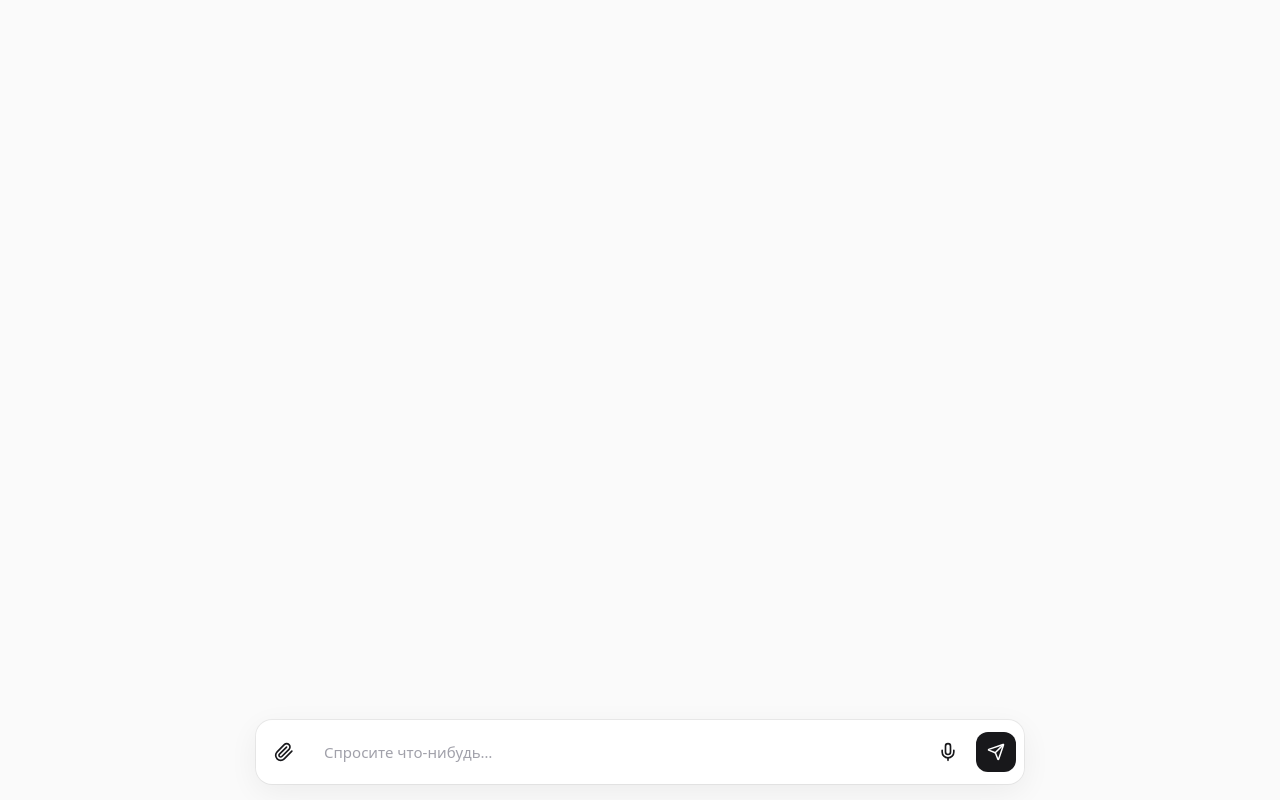
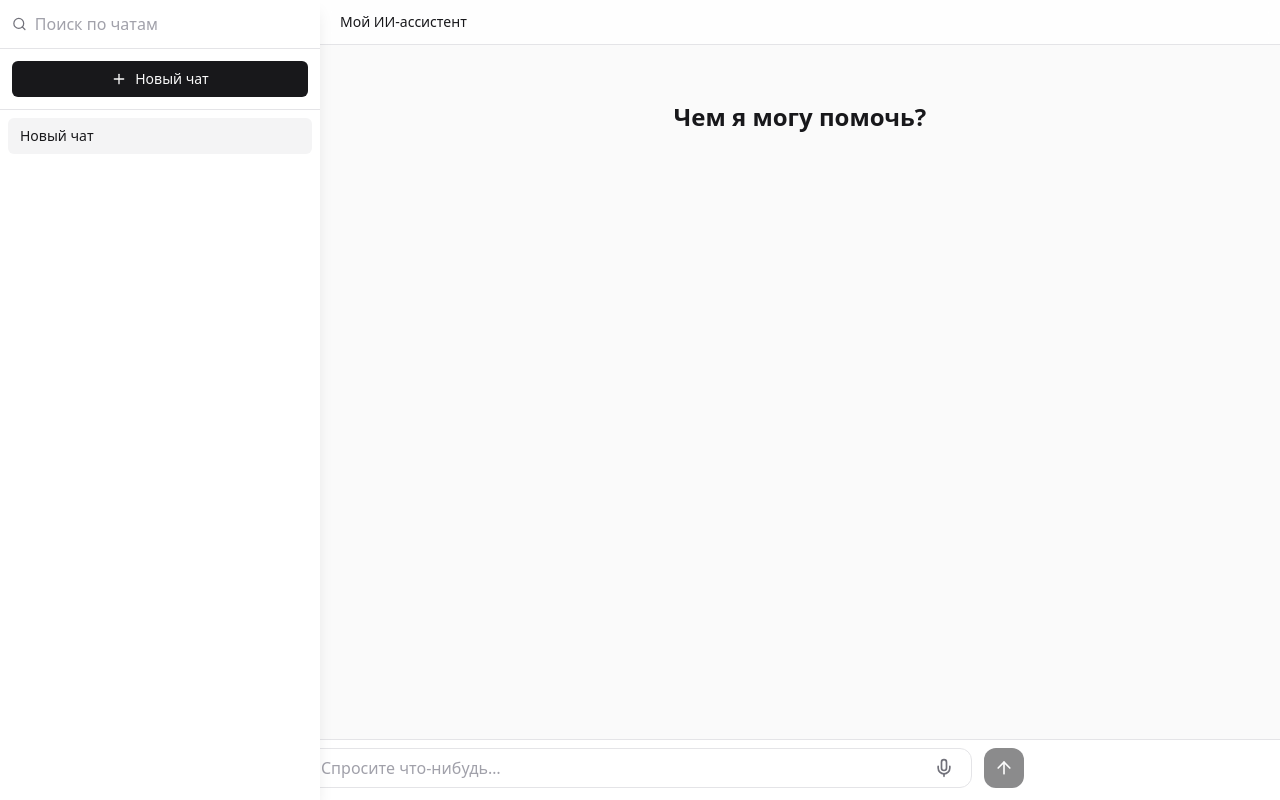
Before and after one commit to 89059043673d-ctrl/ai-assistant-chat, a Next.js app: page / in a window 1280 px wide. Built offline with nearby package versions, Linux system fonts and the light colour scheme.

Commit message:
Update Chat.tsx

```diff
--- a/components/Chat.tsx
+++ b/components/Chat.tsx
@@ -1,142 +1,391 @@
 'use client';
 
-import { useCallback, useRef, useState } from 'react';
-import { Menu, Paperclip, Mic, Send } from 'lucide-react';
+import React, { useEffect, useMemo, useRef, useState } from 'react';
+import {
+  Menu,
+  Search,
+  Plus,
+  Paperclip,
+  Mic,
+  MicOff,
+  ArrowUp,
+} from 'lucide-react';
 
-type Msg = { id: string; role: 'user' | 'assistant'; content: string };
+type Role = 'user' | 'assistant';
+type Message = { role: Role; content: string };
+
+type ChatMeta = {
+  id: string;
+  title: string;
+  createdAt: number;
+};
+
+type ChatThread = {
+  meta: ChatMeta;
+  messages: Message[];
+};
+
+const SIDEBAR_WIDTH = 320;
+
+function uid() {
+  return Math.random().toString(36).slice(2, 10);
+}
+
+const STORAGE_KEY = 'ai-chat-threads';
+const CURRENT_ID_KEY = 'ai-chat-current-id';
 
 export default function Chat() {
-  const [messages, setMessages] = useState<Msg[]>([]);
-  const [input, setInput] = useState('');
-  const [isSending, setIsSending] = useState(false);
+  // sidebar
+  const [open, setOpen] = useState(false);
 
-  // флаг-защита от двойной отправки (клик + enter и т.п.)
-  const sendingRef = useRef(false);
+  // threads
+  const [threads, setThreads] = useState<ChatThread[]>([]);
+  const [currentId, setCurrentId] = useState<string | null>(null);
 
-  const handleSend = useCallback(async (e?: React.FormEvent) => {
-    if (e) e.preventDefault();                // ← не даём форме «пузыриться»
-    if (sendingRef.current) return;           // ← защита от дабл-клика
-    const text = input.trim();
-    if (!text) return;
+  // compose
+  const [text, setText] = useState('');
+  const [file, setFile] = useState<File | null>(null);
+  const [sending, setSending] = useState(false);
 
-    sendingRef.current = true;
-    setIsSending(true);
+  // voice
+  const [recOn, setRecOn] = useState(false);
+  const recRef = useRef<any>(null);
 
-    // сразу добавим сообщение пользователя в чат
-    const userMsg: Msg = { id: crypto.randomUUID(), role: 'user', content: text };
-    setMessages((prev) => [...prev, userMsg]);
-    setInput('');
+  // load from localStorage
+  useEffect(() => {
+    try {
+      const raw = localStorage.getItem(STORAGE_KEY);
+      const saved = raw ? (JSON.parse(raw) as ChatThread[]) : [];
+      setThreads(saved);
 
+      const savedId = localStorage.getItem(CURRENT_ID_KEY);
+      if (savedId && saved.some(t => t.meta.id === savedId)) {
+        setCurrentId(savedId);
+      } else {
+        const first = createThread('Новый чат');
+        setThreads([first]);
+        setCurrentId(first.meta.id);
+        persist([first], first.meta.id);
+      }
+    } catch {
+      const first = createThread('Новый чат');
+      setThreads([first]);
+      setCurrentId(first.meta.id);
+      persist([first], first.meta.id);
+    }
+  }, []);
+
+  // speech recognition (без SSR)
+  useEffect(() => {
+    if (typeof window === 'undefined') return;
+    const SR =
+      (window as any).SpeechRecognition ||
+      (window as any).webkitSpeechRecognition;
+    if (!SR) return;
+
+    const rec = new SR();
+    rec.lang = 'ru-RU';
+    rec.interimResults = false;
+    rec.maxAlternatives = 1;
+    rec.onresult = (e: any) => {
+      const phrase = e.results?.[0]?.[0]?.transcript || '';
+      if (phrase) setText(prev => (prev ? prev + ' ' : '') + phrase);
+    };
+    rec.onend = () => setRecOn(false);
+    rec.onerror = () => setRecOn(false);
+    recRef.current = rec;
+  }, []);
+
+  const current = useMemo(
+    () => threads.find(t => t.meta.id === currentId) || null,
+    [threads, currentId]
+  );
+
+  function persist(list: ChatThread[], id: string | null) {
+    localStorage.setItem(STORAGE_KEY, JSON.stringify(list));
+    if (id) localStorage.setItem(CURRENT_ID_KEY, id);
+  }
+
+  function createThread(title: string): ChatThread {
+    return {
+      meta: { id: uid(), title, createdAt: Date.now() },
+      messages: [],
+    };
+  }
+
+  function addThread() {
+    const t = createThread('Новый чат');
+    const next = [t, ...threads];
+    setThreads(next);
+    setCurrentId(t.meta.id);
+    persist(next, t.meta.id);
+    setOpen(false);
+  }
+
+  function setActive(id: string) {
+    setCurrentId(id);
+    persist(threads, id);
+    setOpen(false);
+  }
+
+  function onAttach(e: React.ChangeEvent<HTMLInputElement>) {
+    const f = e.target.files?.[0];
+    if (f) setFile(f);
+  }
+
+  function toggleRec() {
+    if (!recRef.current) return;
+    if (recOn) {
       try {
-      // ⚠️ тут оставь свой действующий вызов API (как у тебя было)
-      // Ниже — безопасная заглушка, чтобы не ломать деплой при пустом биллинге
-      // const res = await fetch('/api/chat', { method: 'POST', headers: { 'Content-Type': 'application/json' }, body: JSON.stringify({ message: text }) });
-      // const data = await res.json();
-      // const assistantText = data?.reply ?? '...';
+        recRef.current.stop();
+      } catch {}
+      setRecOn(false);
+    } else {
+      try {
+        recRef.current.start();
+        setRecOn(true);
+      } catch {}
+    }
+  }
 
-      const assistantText =
-        'Не удалось получить ответ от модели. Проверьте баланс OpenAI Billing и переменную OPENAI_API_KEY на Vercel.';
+  async function sendMessage() {
+    if (!text.trim() && !file) return;
+    if (!current) return;
 
-      const botMsg: Msg = { id: crypto.randomUUID(), role: 'assistant', content: assistantText };
-      setMessages((prev) => [...prev, botMsg]);
-    } catch (err) {
-      const botMsg: Msg = {
-        id: crypto.randomUUID(),
+    const userMsg: Message = { role: 'user', content: text.trim() || '(файл)' };
+    const updated: ChatThread[] = threads.map(t =>
+      t.meta.id === current.meta.id
+        ? { ...t, messages: [...t.messages, userMsg] }
+        : t
+    );
+    setThreads(updated);
+    setText('');
+    setFile(null);
+    setSending(true);
+    try {
+      const form = new FormData();
+      form.append('message', userMsg.content);
+      if (file) form.append('file', file);
+
+      const res = await fetch('/api/chat', { method: 'POST', body: form });
+      const data = await res.json().catch(() => ({}));
+
+      const reply: Message =
+        data?.message
+          ? { role: 'assistant', content: data.message as string }
+          : {
               role: 'assistant',
               content:
-          'Не удалось получить ответ от модели. Проверьте баланс OpenAI Billing и переменную OPENAI_API_KEY на Vercel.',
+                res.status === 429
+                  ? 'Лимит API. Проверьте биллинг OpenAI или ключ OPENAI_API_KEY.'
+                  : 'Не удалось получить ответ от модели.',
             };
-      setMessages((prev) => [...prev, botMsg]);
+
+      const after: ChatThread[] = (prev => {
+        const idx = prev.findIndex(t => t.meta.id === current.meta.id);
+        if (idx === -1) return prev;
+        const copy = [...prev];
+        const t = copy[idx];
+        // первый ответ — формируем заголовок чата
+        const title =
+          t.messages.length === 0 && userMsg.content
+            ? userMsg.content.slice(0, 40)
+            : t.meta.title;
+        copy[idx] = {
+          meta: { ...t.meta, title: title || t.meta.title },
+          messages: [...t.messages, userMsg, reply],
+        };
+        return copy;
+      })(updated);
+
+      setThreads(after);
+      persist(after, current.meta.id);
+    } catch {
+      const failed: ChatThread[] = threads.map(t =>
+        t.meta.id === current.meta.id
+          ? {
+              ...t,
+              messages: [
+                ...t.messages,
+                { role: 'assistant', content: 'Ошибка сети.' },
+              ],
+            }
+          : t
+      );
+      setThreads(failed);
+      persist(failed, current.meta.id);
     } finally {
-      setIsSending(false);
-      sendingRef.current = false;
+      setSending(false);
     }
-  }, [input]);
+  }
 
-  // Прикрепление файла — оставь свою реализацию, если уже есть
-  const onPickFile = useCallback((e: React.ChangeEvent<HTMLInputElement>) => {
-    const file = e.target.files?.[0];
-    if (!file) return;
-    // TODO: твоя отправка файла
-  }, []);
-
-  // Микрофон — оставь свою реализацию, если уже есть
-  const onMic = useCallback(() => {
-    // TODO: твоя диктовка / распознавание
-  }, []);
+  function onKeyDown(e: React.KeyboardEvent<HTMLTextAreaElement>) {
+    if (e.key === 'Enter' && !e.shiftKey) {
+      e.preventDefault();
+      sendMessage();
+    }
+  }
 
   return (
-    <div className="flex h-dvh w-full">
-      {/* Левая кнопка-«бургер» (твоя боковая панель истории чатов уже есть) */}
+    <div className="flex min-h-[100dvh] w-full bg-zinc-50 text-zinc-900 dark:bg-zinc-950 dark:text-zinc-100">
+      {/* Sidebar */}
+      <div
+        className="fixed inset-y-0 left-0 z-40 w-[--sb] -translate-x-full bg-white shadow-lg transition-transform duration-300 ease-out dark:bg-zinc-900 md:translate-x-0"
+        style={
+          {
+            // CSS var управляет шириной
+            ['--sb' as any]: `${SIDEBAR_WIDTH}px`,
+            transform: open ? 'translateX(0)' : undefined,
+          } as React.CSSProperties
+        }
+      >
+        <div className="flex h-full flex-col">
+          <div className="flex items-center gap-2 border-b border-zinc-200 p-3 dark:border-zinc-800">
+            <Search className="h-4 w-4 text-zinc-500" />
+            <input
+              placeholder="Поиск по чатам"
+              className="w-full bg-transparent outline-none placeholder:text-zinc-400"
+              onChange={(e) => {
+                const q = e.target.value.toLowerCase();
+                const raw = localStorage.getItem(STORAGE_KEY);
+                if (!raw) return;
+                const all = JSON.parse(raw) as ChatThread[];
+                const filtered = all.filter(t =>
+                  (t.meta.title || '').toLowerCase().includes(q)
+                );
+                setThreads(filtered.length ? filtered : all);
+              }}
+            />
+          </div>
+
+          <div className="border-b border-zinc-200 p-3 dark:border-zinc-800">
             <button
-        type="button"
-        className="fixed left-4 top-4 z-20 inline-flex h-10 w-10 items-center justify-center rounded-full bg-zinc-900 text-white shadow-lg dark:bg-zinc-100 dark:text-zinc-900 md:hidden"
+              onClick={addThread}
+              className="flex w-full items-center justify-center gap-2 rounded-md bg-zinc-900 px-3 py-2 text-sm text-zinc-50 hover:bg-zinc-800 dark:bg-zinc-100 dark:text-zinc-900 dark:hover:bg-zinc-200"
+            >
+              <Plus className="h-4 w-4" />
+              Новый чат
+            </button>
+          </div>
+
+          <div className="flex-1 overflow-y-auto p-2">
+            {threads.map((t) => (
+              <button
+                key={t.meta.id}
+                onClick={() => setActive(t.meta.id)}
+                className={`mb-1 w-full truncate rounded-md px-3 py-2 text-left text-sm hover:bg-zinc-100 dark:hover:bg-zinc-800 ${
+                  currentId === t.meta.id
+                    ? 'bg-zinc-100 dark:bg-zinc-800'
+                    : ''
+                }`}
+              >
+                {t.meta.title || 'Без названия'}
+              </button>
+            ))}
+          </div>
+        </div>
+      </div>
+
+      {/* Overlay для мобильного */}
+      {open && (
+        <div
+          onClick={() => setOpen(false)}
+          className="fixed inset-0 z-30 bg-black/40 md:hidden"
+        />
+      )}
+
+      {/* Main */}
+      <div
+        className="ml-0 flex min-h-[100dvh] w-full flex-col md:ml-[--sb]"
+        style={{ ['--sb' as any]: `${SIDEBAR_WIDTH}px` } as React.CSSProperties}
+      >
+        {/* Header */}
+        <div className="sticky top-0 z-20 flex items-center gap-3 border-b border-zinc-200 bg-white/80 px-3 py-3 backdrop-blur dark:border-zinc-800 dark:bg-zinc-900/80 md:px-5">
+          <button
+            className="inline-flex h-9 w-9 items-center justify-center rounded-md hover:bg-zinc-100 dark:hover:bg-zinc-800 md:hidden"
+            onClick={() => setOpen(true)}
             aria-label="Открыть меню"
           >
-        <Menu size={20} />
+            <Menu className="h-5 w-5" />
           </button>
+          <div className="text-sm font-medium">Мой ИИ-ассистент</div>
+        </div>
 
-      {/* Основная колонка чата */}
-      <div className="mx-auto flex h-full w-full max-w-screen-md flex-col px-3 pb-24 pt-16 md:pt-8">
-        {/* Сообщения */}
-        <div className="flex-1 space-y-3 overflow-y-auto">
-          {messages.map((m) => (
+        {/* Content */}
+        <div className="relative mx-auto flex w-full max-w-3xl flex-1 flex-col gap-4 px-3 pb-[112px] pt-6 md:px-5">
+          {(!current || current.messages.length === 0) && (
+            <h1 className="mx-auto mt-8 text-center text-2xl font-semibold text-zinc-900 dark:text-zinc-100">
+              Чем я могу помочь?
+            </h1>
+          )}
+
+          {current?.messages.map((m, i) => (
             <div
-              key={m.id}
-              className={m.role === 'user'
-                ? 'ml-auto max-w-[80%] rounded-2xl bg-zinc-900 px-4 py-2 text-white dark:bg-zinc-100 dark:text-zinc-900'
-                : 'mr-auto max-w-[80%] rounded-2xl bg-zinc-100 px-4 py-2 text-zinc-900 dark:bg-zinc-900 dark:text-zinc-100'}
+              key={i}
+              className={`max-w-[85%] rounded-2xl px-4 py-3 text-sm ${
+                m.role === 'user'
+                  ? 'ml-auto bg-zinc-900 text-zinc-50 dark:bg-zinc-100 dark:text-zinc-900'
+                  : 'bg-zinc-100 text-zinc-900 dark:bg-zinc-800 dark:text-zinc-100'
+              }`}
             >
               {m.content}
             </div>
           ))}
         </div>
 
-        {/* ПАНЕЛЬ ВВОДА — единственный путь отправки: onSubmit формы */}
-        <form
-          onSubmit={handleSend}
-          className="fixed inset-x-0 bottom-0 z-10 mx-auto mb-4 flex w-full max-w-screen-md items-center gap-2 rounded-2xl bg-white p-2 shadow-[0_0_0_1px_rgba(0,0,0,0.06),0_8px_30px_rgba(0,0,0,0.06)] dark:bg-zinc-950"
-        >
-          {/* Скрепка (вне поля ввода) */}
-          <label
-            htmlFor="file"
-            className="inline-flex h-10 w-10 cursor-pointer items-center justify-center rounded-xl hover:bg-zinc-100 dark:hover:bg-zinc-900"
+        {/* Composer (нижняя панель) */}
+        <div className="fixed inset-x-0 bottom-0 z-20 border-t border-zinc-200 bg-white/95 px-3 pb-[max(12px,env(safe-area-inset-bottom))] pt-2 backdrop-blur dark:border-zinc-800 dark:bg-zinc-900/95">
+          <div className="mx-auto flex w-full max-w-3xl items-end gap-2 md:gap-3">
+            {/* Скрепка вне поля ввода */}
+            <label className="inline-flex">
+              <input type="file" className="hidden" onChange={onAttach} />
+              <div
+                className="inline-flex h-10 w-10 items-center justify-center rounded-xl bg-zinc-100 text-zinc-700 hover:bg-zinc-200 dark:bg-zinc-800 dark:text-zinc-200 dark:hover:bg-zinc-700"
                 title="Прикрепить файл"
               >
-            <Paperclip size={20} />
-            <input id="file" type="file" className="hidden" onChange={onPickFile} />
+                <Paperclip className="h-5 w-5" />
+              </div>
             </label>
 
-          {/* Само поле: одиночная строка → Enter срабатывает как submit */}
-          <input
-            value={input}
-            onChange={(e) => setInput(e.target.value)}
+            {/* Поле ввода */}
+            <div className="flex min-h-10 flex-1 items-center rounded-xl border border-zinc-200 bg-white px-3 dark:border-zinc-700 dark:bg-zinc-900">
+              <textarea
+                value={text}
+                onChange={(e) => setText(e.target.value)}
+                onKeyDown={onKeyDown}
+                rows={1}
                 placeholder="Спросите что-нибудь…"
-            className="h-12 flex-1 rounded-xl border-0 bg-transparent px-3 text-[15px] outline-none placeholder:text-zinc-400 dark:placeholder:text-zinc-500"
-            autoComplete="off"
-            // никаких onKeyDown здесь не нужно — Enter сам запустит onSubmit
+                className="max-h-40 w-full resize-none bg-transparent py-2 outline-none placeholder:text-zinc-400"
               />
-
-          {/* Микрофон (по желанию) */}
+              {/* Микрофон справа внутри поля */}
               <button
                 type="button"
-            onClick={onMic}
-            className="inline-flex h-10 w-10 items-center justify-center rounded-xl hover:bg-zinc-100 dark:hover:bg-zinc-900"
-            title="Диктовка"
+                onClick={toggleRec}
+                className="ml-1 inline-flex h-8 w-8 items-center justify-center rounded-md text-zinc-500 hover:text-zinc-900 dark:text-zinc-400 dark:hover:text-zinc-100"
+                title={recOn ? 'Остановить запись' : 'Говорить'}
               >
-            <Mic size={20} />
+                {recOn ? <MicOff className="h-5 w-5" /> : <Mic className="h-5 w-5" />}
               </button>
+            </div>
 
-          {/* Кнопка отправки — БЕЗ onClick, только type="submit" */}
+            {/* Кнопка «Отправить» стрелкой вверх, чёрный фон */}
             <button
-            type="submit"
-            disabled={isSending}
-            className="inline-flex h-10 w-10 items-center justify-center rounded-xl bg-zinc-900 text-white hover:opacity-90 disabled:opacity-60 dark:bg-zinc-100 dark:text-zinc-900"
-            title="Отправить"
+              onClick={sendMessage}
+              disabled={sending || (!text.trim() && !file)}
+              className="inline-flex h-10 w-10 items-center justify-center rounded-xl bg-zinc-900 text-zinc-50 hover:bg-zinc-800 disabled:cursor-not-allowed disabled:opacity-50 dark:bg-zinc-100 dark:text-zinc-900 dark:hover:bg-zinc-200"
+              title="Отправить (Enter)"
             >
-            <Send size={18} />
+              <ArrowUp className="h-5 w-5" />
             </button>
-        </form>
+          </div>
+
+          {/* Выбранный файл (мини-лейбл) */}
+          {file && (
+            <div className="mx-auto mt-2 w-full max-w-3xl text-xs text-zinc-500 dark:text-zinc-400">
+              Прикреплено: <span className="truncate">{file.name}</span>
+            </div>
+          )}
+        </div>
       </div>
     </div>
   );
```
Lines whose indentation alone changed are shown as unchanged.
